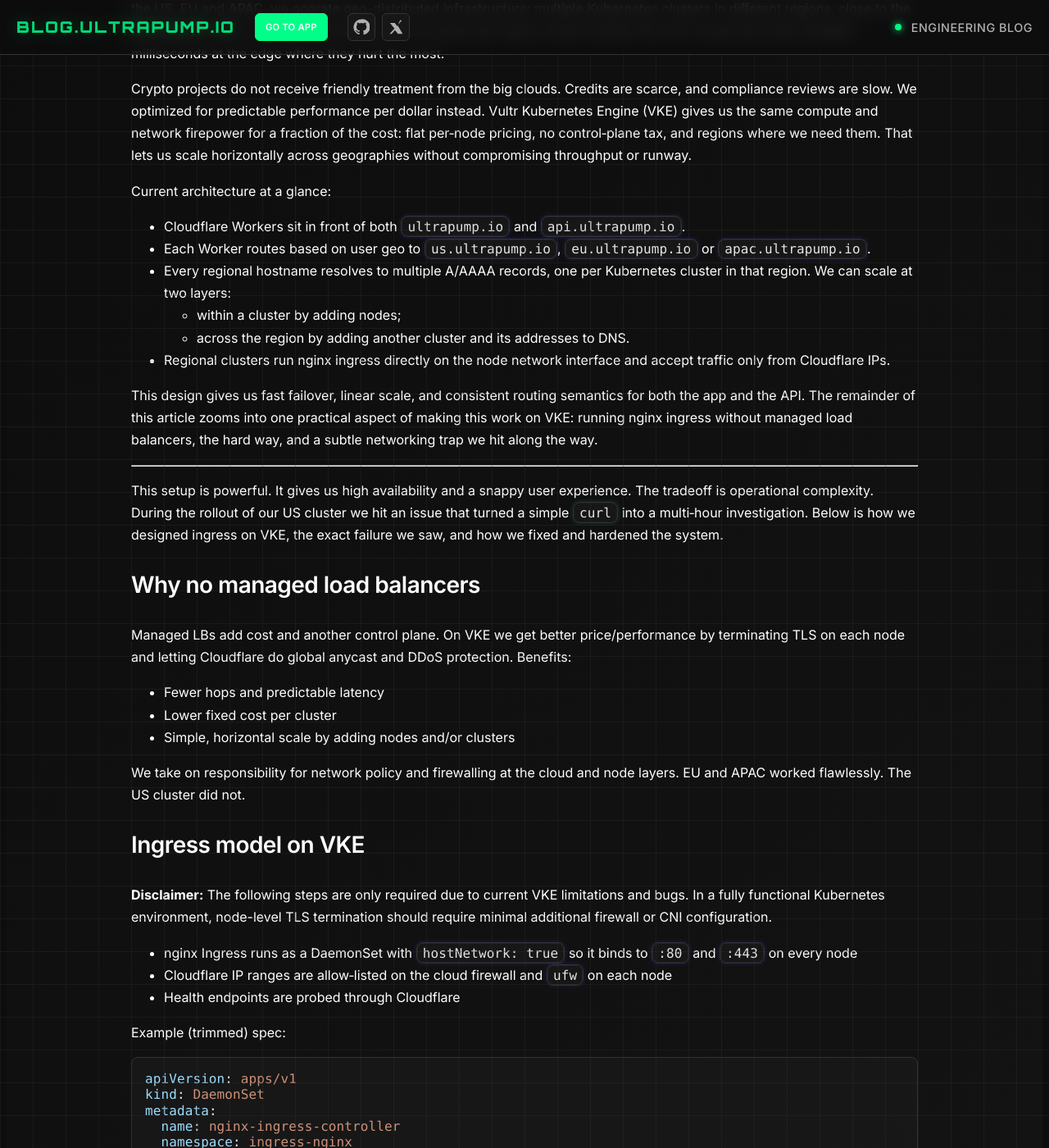
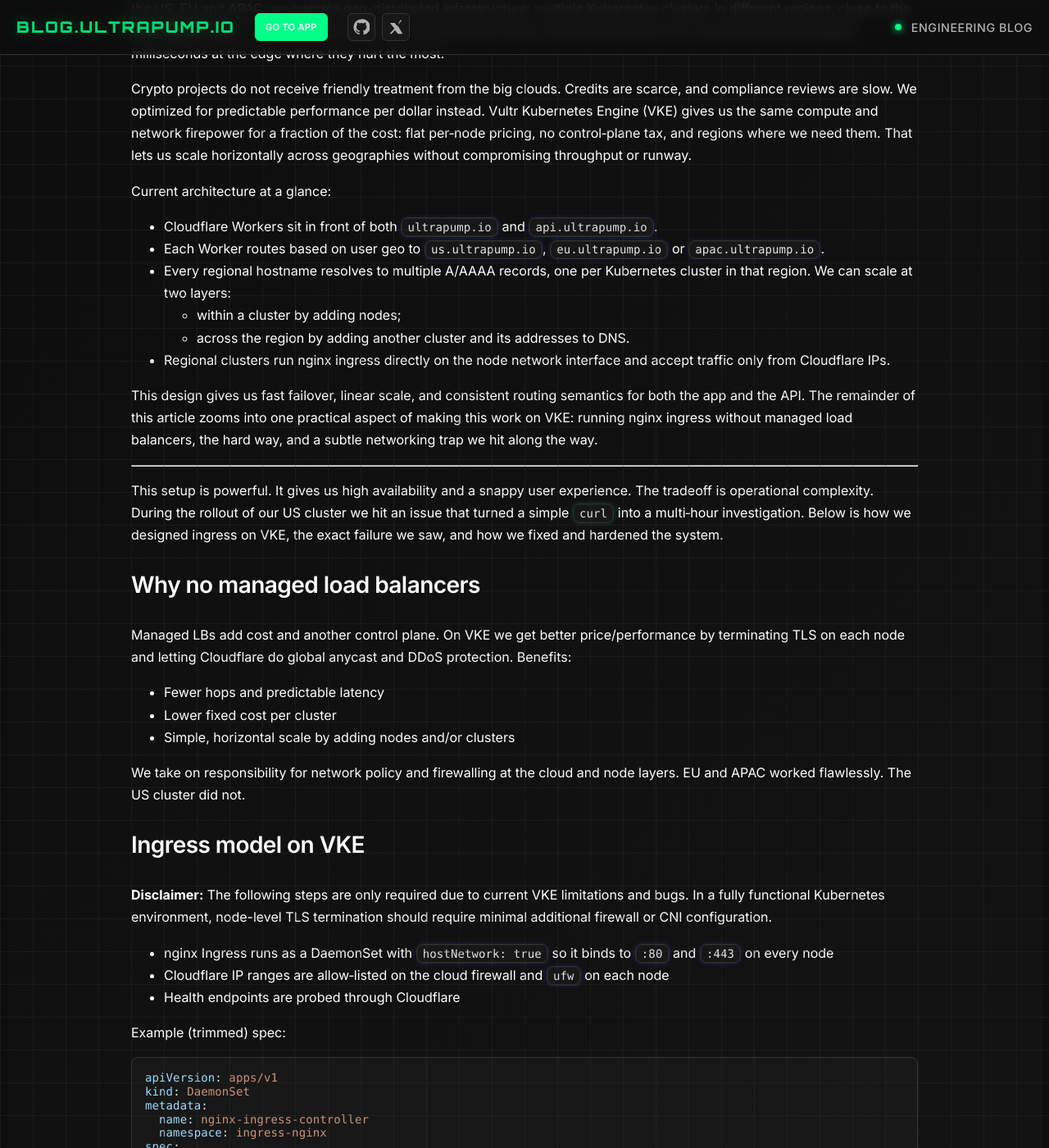
Before and after one commit to ultrapump/blog, a Jekyll site: the page built from _posts/2025-08-08-how-to-avoid-lb-on-vke.md, in a window 1280 px wide and 1400 px high, scrolled down 277 px. Shown: the whole window at 82% size. Built offline with Jekyll 4.4.1, drawn with Linux system fonts in a browser that asks for light colours.

Commit message:
styling fixes

```diff
--- a/assets/css/code.css
+++ b/assets/css/code.css
@@ -2,6 +2,7 @@
 .highlight pre, pre.highlight {
   background: rgba(20, 20, 20, 0.9);
   color: #e6e6e6;
+  font-size: 0.875rem;
 }
 .highlight .c { color: #6a9955 } /* Comment */
 .highlight .k { color: #c586c0 } /* Keyword */
@@ -14,7 +15,7 @@
 
 /* Inline code styling (distinct chip look) */
 /* Scope to inline contexts only */
-pre code { background: transparent; border: 0; padding: 0; box-shadow: none; }
+pre code { background: transparent; border: 0; padding: 0; box-shadow: none; font-size: 0.875rem; }
 
 code {
   display: inline-block;
@@ -25,6 +26,7 @@ code {
   line-height: 1.2;
   font-family: 'JetBrains Mono', ui-monospace, SFMono-Regular, Menlo, Monaco, Consolas, 'Liberation Mono', monospace;
   font-weight: 500;
+  font-size: 0.875rem;
   letter-spacing: 0.1px;
   box-shadow: inset 0 0 0 1px rgba(255,255,255,0.03), 0 0 0 3px rgba(0,255,136,0.06);
 }
--- a/assets/css/crypto.css
+++ b/assets/css/crypto.css
@@ -143,8 +143,8 @@ html, body {
 .site-content blockquote { border-left: 3px solid var(--border-subtle); padding-left: 1rem; color: var(--text-secondary); font-style: italic; }
 .site-content img { max-width: 100%; display: block; margin: 1rem auto; }
 
-.post .post-content pre { background: rgba(26, 26, 26, 0.7); border: 1px solid var(--border-subtle); border-radius: 8px; padding: 1rem; overflow: auto; }
-.post .post-content code { font-family: ui-monospace, SFMono-Regular, Menlo, Monaco, Consolas, 'Liberation Mono', 'Courier New', monospace; }
+.post .post-content pre { background: rgba(26, 26, 26, 0.7); border: 1px solid var(--border-subtle); border-radius: 8px; padding: 1rem; overflow: auto; font-size: 0.875rem; }
+.post .post-content code { font-family: ui-monospace, SFMono-Regular, Menlo, Monaco, Consolas, 'Liberation Mono', 'Courier New', monospace; font-size: 0.875rem; }
 
 .mermaid { background: rgba(26,26,26,0.6); border: 1px solid var(--border-subtle); border-radius: 8px; padding: 1rem; margin: 1rem 0; }
 
@@ -255,6 +255,11 @@ html, body {
   .site-content { margin: 6rem auto 2rem !important; padding: 0 1rem !important; }
   .blog-grid { grid-template-columns: 1fr; gap: 1rem; }
 
+  /* Ensure consistent code block font sizes on mobile */
+  .post .post-content pre { font-size: 0.875rem; }
+  .post .post-content code, code { font-size: 0.875rem; }
+  .post .post-content pre code { font-size: 0.875rem; }
+
   .post-tile {
     height: auto;
     min-height: 260px;
```
